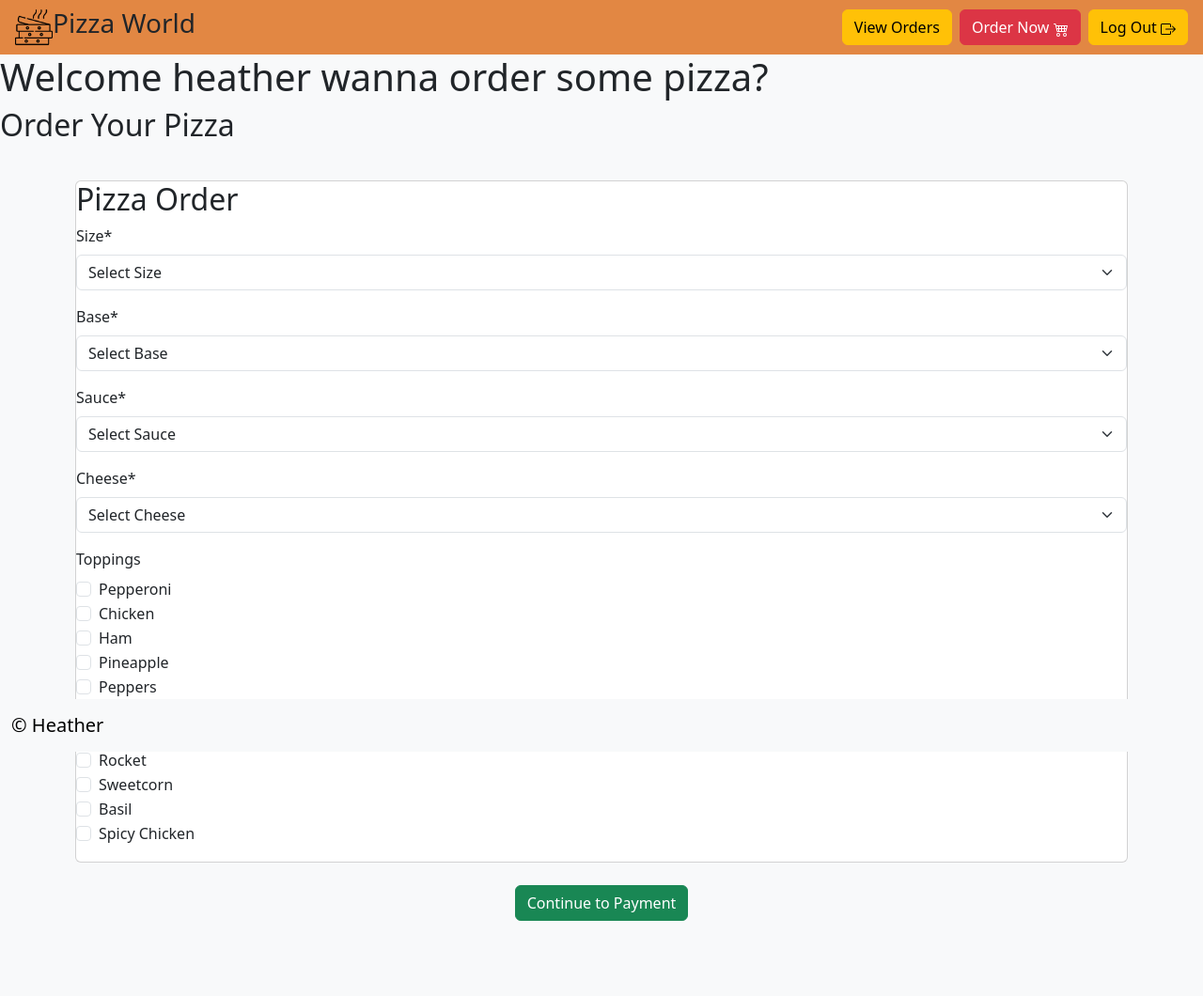
After one commit to heatherj204/csc1040-Fullstack, a Django app: page /order in a window 1280 px wide. The commit adds this page. Shown: the whole page at 94% size. Run offline with Django 5.2, Linux system fonts and the light colour scheme; a user stored in the database is signed in; data comes from the database, SQL or seed files in the repository; both versions use the stored data as it was after the commit; some libraries are stand-ins or nearby versions.

Commit message:
Most pages working

```diff
--- a/assignment1/pizzaProject/pizzaApp/forms.py
+++ b/assignment1/pizzaProject/pizzaApp/forms.py
@@ -1,8 +1,8 @@
 from django.contrib.auth.forms import UserCreationForm, AuthenticationForm
 from django.contrib.auth.models import User
-
 from django import forms
-from django.forms.widgets import PasswordInput, TextInput
+from django.forms.widgets import *
+from .models import *
 
 # User register
 class CreateUserForm(UserCreationForm):
@@ -17,3 +17,23 @@ class LoginForm(AuthenticationForm):
 
     username = forms.CharField(widget=TextInput())
     password = forms.CharField(widget=PasswordInput())
+
+class PizzaOrderForm(forms.ModelForm):
+    size = forms.ModelChoiceField(queryset=Size.objects.all(), empty_label="Select Size")
+    base = forms.ModelChoiceField(queryset=Base.objects.all(), empty_label="Select Base")
+    sauce = forms.ModelChoiceField(queryset=Sauce.objects.all(), empty_label="Select Sauce")
+    cheese = forms.ModelChoiceField(queryset=Cheese.objects.all(), empty_label="Select Cheese")
+    toppings = forms.ModelMultipleChoiceField(
+        queryset=Topping.objects.all(),
+        widget=forms.CheckboxSelectMultiple,
+        required=False  # Allows submitting the form without selecting toppings
+    )
+    class Meta:
+        model = OrderDetails
+        fields = ['size', 'base', 'sauce', 'cheese', 'toppings']
+
+class PaymentForm(forms.ModelForm):
+
+    class Meta:
+        model = Payment
+        fields = ['name', 'address1', 'address2', 'address3', 'city', 'county', 'country', 'card_name', 'card_number', 'cvv', 'expire']
--- a/assignment1/pizzaProject/pizzaApp/templates/base.html
+++ b/assignment1/pizzaProject/pizzaApp/templates/base.html
@@ -12,21 +12,51 @@
         <style>
             body {
                 background-color: #f8f9fa;
+                min-height: 100vh;
+                padding-bottom: 5%;
             }
         </style>
     </head>
     <body>
-      <nav class="navbar" style="background-color: #e28743;">
-        <form class="container-fluid justify-content-end">
-          <img src="{% static 'images/pizza.png' %}" width="5%" height="5%">
-          <a class="btn btn-outline-light" type="button" href="{% url 'register' %}">Sign Up</a>
-          <a class="btn btn-outline-light" type="button" href="{% url 'my-login' %}">Log In</a>
-        </form>
+      <!-- Nav bar for all pages -->
+      <nav class="navbar d-flex align-items-center" style="background-color: #e28743; padding: 0.5rem 1rem;">
+        <div class="d-flex align-items-center">
+          <img src="{% static 'images/pizza.png' %}" width="40" height="40" alt="Logo">  <h3> Pizza World </h3>
+        </div>
+        <div class="ms-auto d-flex align-items-center">
+          <!-- Buttons on the nav bar will change depending on if the user is logged in or not -->
+          {% if user.is_authenticated %}
+            <a class="btn btn-warning" href="{% url 'dashboard' %}">View Orders</a>
+            <a class="btn btn-danger mx-2" href="{% url 'order' %}">Order Now <svg xmlns="http://www.w3.org/2000/svg" width="16" height="16" fill="currentColor" class="bi bi-cart4" viewBox="0 0 16 16">
+              <path d="M0 2.5A.5.5 0 0 1 .5 2H2a.5.5 0 0 1 .485.379L2.89 4H14.5a.5.5 0 0 1 .485.621l-1.5 6A.5.5 0 0 1 13 11H4a.5.5 0 0 1-.485-.379L1.61 3H.5a.5.5 0 0 1-.5-.5M3.14 5l.5 2H5V5zM6 5v2h2V5zm3 0v2h2V5zm3 0v2h1.36l.5-2zm1.11 3H12v2h.61zM11 8H9v2h2zM8 8H6v2h2zM5 8H3.89l.5 2H5zm0 5a1 1 0 1 0 0 2 1 1 0 0 0 0-2m-2 1a2 2 0 1 1 4 0 2 2 0 0 1-4 0m9-1a1 1 0 1 0 0 2 1 1 0 0 0 0-2m-2 1a2 2 0 1 1 4 0 2 2 0 0 1-4 0"/>
+            </svg></a>
+            <a class="btn btn-warning" href="{% url 'user-logout' %}">Log Out <svg xmlns="http://www.w3.org/2000/svg" width="16" height="16" fill="currentColor" class="bi bi-box-arrow-right" viewBox="0 0 16 16">
+              <path fill-rule="evenodd" d="M10 12.5a.5.5 0 0 1-.5.5h-8a.5.5 0 0 1-.5-.5v-9a.5.5 0 0 1 .5-.5h8a.5.5 0 0 1 .5.5v2a.5.5 0 0 0 1 0v-2A1.5 1.5 0 0 0 9.5 2h-8A1.5 1.5 0 0 0 0 3.5v9A1.5 1.5 0 0 0 1.5 14h8a1.5 1.5 0 0 0 1.5-1.5v-2a.5.5 0 0 0-1 0z"/>
+              <path fill-rule="evenodd" d="M15.854 8.354a.5.5 0 0 0 0-.708l-3-3a.5.5 0 0 0-.708.708L14.293 7.5H5.5a.5.5 0 0 0 0 1h8.793l-2.147 2.146a.5.5 0 0 0 .708.708z"/>
+            </svg></a>
+          {% else %}
+            <a class="btn btn-outline-light mx-2" href="{% url 'register' %}">Sign Up</a>
+            <a class="btn btn-outline-light" href="{% url 'my-login' %}">Log In</a>
+          {% endif %}
+        </div>
       </nav>
+
+      <!-- If any alerts/messages happen then this will handle them  -->
+      <div class="messages" id="messages" hx-swap-oob="true">
+        {% if messages %}
+            {% for message in messages %}
+            <div class="alert alert-{{message.tags}} alert-dismissible fade show" role="alert">
+              {{message}}
+              <button type="button" class="btn-close" data-bs-dismiss="alert" aria-label="Close"></button>
+            </div>
+            {% endfor %}
+        {% endif %}
+      </div>
 
         {% block content %}
         {% endblock %}
 
+        <!-- Footer for all the pages -->
         <footer class="navbar fixed-bottom bg-body-tertiary">
             <div class="container-fluid">
               <a class="navbar-brand" href="#">&#169; Heather</a>
--- /dev/null
+++ b/assignment1/pizzaProject/pizzaApp/templates/order.html
@@ -0,0 +1,28 @@
+{% extends 'base.html' %}
+{% load crispy_forms_tags %}
+
+{% block title %}
+    Pizza Party Order Now
+{% endblock %}
+
+{% block content %}
+<h1> Welcome {{user.username}} wanna order some pizza?</h1>
+<h2>Order Your Pizza</h2>
+
+
+<form method="post">
+    {% csrf_token %}
+    <!-- Card for the order form -->
+    <div class="d-flex justify-content-center align-items-center full-height">
+        <div class="card border-lite" style="min-width: 70rem; margin-top: 2rem;">
+            <h2>Pizza Order</h2>
+            {{ orderform|crispy }}  <!-- Displays form fields nicely -->
+        </div>
+    </div>
+    <br>
+    <div class="d-flex justify-content-center align-items-center full-height">
+        <p><input type="submit" class="btn btn-success" value="Continue to Payment"/></p>
+    </div>
+</form>
+
+{% endblock %}
--- a/assignment1/pizzaProject/pizzaApp/urls.py
+++ b/assignment1/pizzaProject/pizzaApp/urls.py
@@ -7,4 +7,7 @@ urlpatterns = [
     path('my-login', views.my_login, name="my-login"),
     path('dashboard', views.dashboard, name="dashboard"),
     path('user-logout', views.user_logout, name="user-logout"),
+    path('order', views.order, name="order"),
+    path('payment', views.payment, name="payment"),
+    path('confirmation', views.confirmation, name="confirmation")
 ]
--- a/assignment1/pizzaProject/pizzaApp/views.py
+++ b/assignment1/pizzaProject/pizzaApp/views.py
@@ -1,50 +1,126 @@
 from django.shortcuts import render, redirect
-# from django.http import HttpResponse
-from . forms import CreateUserForm, LoginForm
+from . forms import *
+from .models import *
 
 # Authentication models and functions
 from django.contrib.auth.models import auth
 from django.contrib.auth import authenticate, login, logout
-# Create your views here.
+from django.contrib import messages
+from django.shortcuts import render, redirect
+
+# Create you views here.
 def index(request):
+    if ( request.user.is_authenticated):
+        messages.success(request, "You are already logged in!")
+        return redirect("dashboard")
+
     return render(request, 'index.html')
 
 def register(request):
-
     form = CreateUserForm()
     if request.method == "POST":
         form = CreateUserForm(request.POST)
         if form.is_valid():
             form.save()
-
             return redirect("my-login")
 
     context = {'registerform':form}
     return render(request, 'register.html', context=context)
 
 def my_login(request):
-
     form = LoginForm()
     if request.method == "POST":
         form = LoginForm(request, data=request.POST)
         if form.is_valid():
-
             username = request.POST.get('username')
             password = request.POST.get('password')
             user = authenticate(request, username=username, password=password)
 
             if user is not None:
                 auth.login(request, user)
+                messages.success(request, "Logged in successfuly!")
                 return redirect("dashboard")
 
     context = {'loginform':form}
     return render(request, 'my_login.html', context=context)
 
 def user_logout(request):
-
     auth.logout(request)
-
-    return redirect('')
+    messages.success(request, "Logged out successfuly!")
+    return redirect('homepage')
 
 def dashboard(request):
-    return render(request, 'dashboard.html')
+    if (not request.user.is_authenticated):
+        messages.warning(request, "You are not logged in!")
+        return redirect("my-login")
+    #person = request.user
+    orders = OrderDetails.objects.filter(person_id=request.user.id)
+    #orders = OrderDetails.objects.filter(User)
+
+    context = {'orders': orders}
+    return render(request, 'dashboard.html', context=context)
+
+
+def order(request):
+    if (not request.user.is_authenticated):
+        messages.warning(request, "You are not logged in!")
+        return redirect("my-login")
+
+    if request.method == "POST":
+        form = PizzaOrderForm(request.POST)
+
+        if form.is_valid():
+            request.session['order_data'] = {
+                'person': request.user,
+                'size': form.cleaned_data['size'].id,
+                'base': form.cleaned_data['base'].id,
+                'sauce': form.cleaned_data['sauce'].id,
+                'cheese': form.cleaned_data['cheese'].id,
+                'toppings': [t.id for t in form.cleaned_data['toppings']]
+            }
+            request.session.modified = True
+
+            messages.success(request, "Pizza order saved! Now enter payment details.")
+            return redirect("payment")
+    else:
+        form = PizzaOrderForm()
+    context = {'orderform':form}
+    return render(request, 'order.html', context=context)
+
+def payment(request):
+    if (not request.user.is_authenticated):
+        messages.warning(request, "You are not logged in!")
+        return redirect("my-login")
+
+    if request.method == "POST":
+        payment_form = PaymentForm(request.POST)
+        if payment_form.is_valid():
+            order = Order.objects.create()
+
+            order_details = OrderDetails.objects.create(
+                order = order,
+                person = request.user,
+                size_id=request.session['order_data']['size'],
+                base_id=request.session['order_data']['base'],
+                sauce_id=request.session['order_data']['sauce'],
+                cheese_id=request.session['order_data']['cheese'],
+            )
+            order_details.toppings.set(request.session['order_data']['toppings'])
+            payment = payment_form.save(commit=False)
+            payment.order = order
+            payment.save()
+
+            # clear session data
+            del request.session['order_data'] # <-- move this to the conformation page sections otherwise there will be issues (need to pass the session data in order to dispay it for the next page)
+
+            messages.success(request, "Order placed successfully!")
+            return redirect("dashboard")
+    else:
+        payment_form = PaymentForm()
+    context = {'paymentform':payment_form}
+    return render(request, 'payment.html', context=context)
+
+def confirmation(request):
+    if (not request.user.is_authenticated):
+        messages.warning(request, "You are not logged in!")
+        return redirect("my-login")
--- a/assignment1/pizzaProject/pizzaProject/settings.py
+++ b/assignment1/pizzaProject/pizzaProject/settings.py
@@ -38,7 +38,8 @@ INSTALLED_APPS = [
     'django.contrib.messages',
     'django.contrib.staticfiles',
     'pizzaApp',
-    'crispy_forms'
+    'crispy_forms',
+    'crispy_bootstrap4',
 ]
 
 MIDDLEWARE = [
@@ -123,3 +124,5 @@ STATIC_URL = 'static/'
 # https://docs.djangoproject.com/en/5.1/ref/settings/#default-auto-field
 
 DEFAULT_AUTO_FIELD = 'django.db.models.BigAutoField'
+
+CRISPY_TEMPLATE_PACK = 'bootstrap4'
```
Also changed, not shown: assignment1/pizzaProject/pizzaApp/admin.py (+9 -0 lines), assignment1/pizzaProject/pizzaApp/models.py (+71 -1 lines), assignment1/pizzaProject/pizzaApp/templates/confirmation.html (added, +9 -0 lines), assignment1/pizzaProject/pizzaApp/templates/dashboard.html (+50 -5 lines), assignment1/pizzaProject/pizzaApp/templates/index.html (+8 -3 lines), assignment1/pizzaProject/pizzaApp/templates/my_login.html (+23 -6 lines), assignment1/pizzaProject/pizzaApp/templates/payment.html (added, +26 -0 lines), assignment1/pizzaProject/pizzaApp/templates/register.html (+15 -9 lines), assignment1/pizzaProject/db.sqlite3, assignment1/pizzaProject/pizzaApp/migrations/0001_initial.py (added), assignment1/pizzaProject/pizzaApp/migrations/0002_remove_base_base_remove_base_order_det_and_more.py (added), assignment1/pizzaProject/pizzaApp/migrations/0003_alter_payment_expire.py (added), assignment1/pizzaProject/pizzaApp/migrations/0004_alter_payment_expire.py (added), assignment1/pizzaProject/pizzaApp/migrations/0005_orderdetails_person_alter_payment_expire.py (added).
